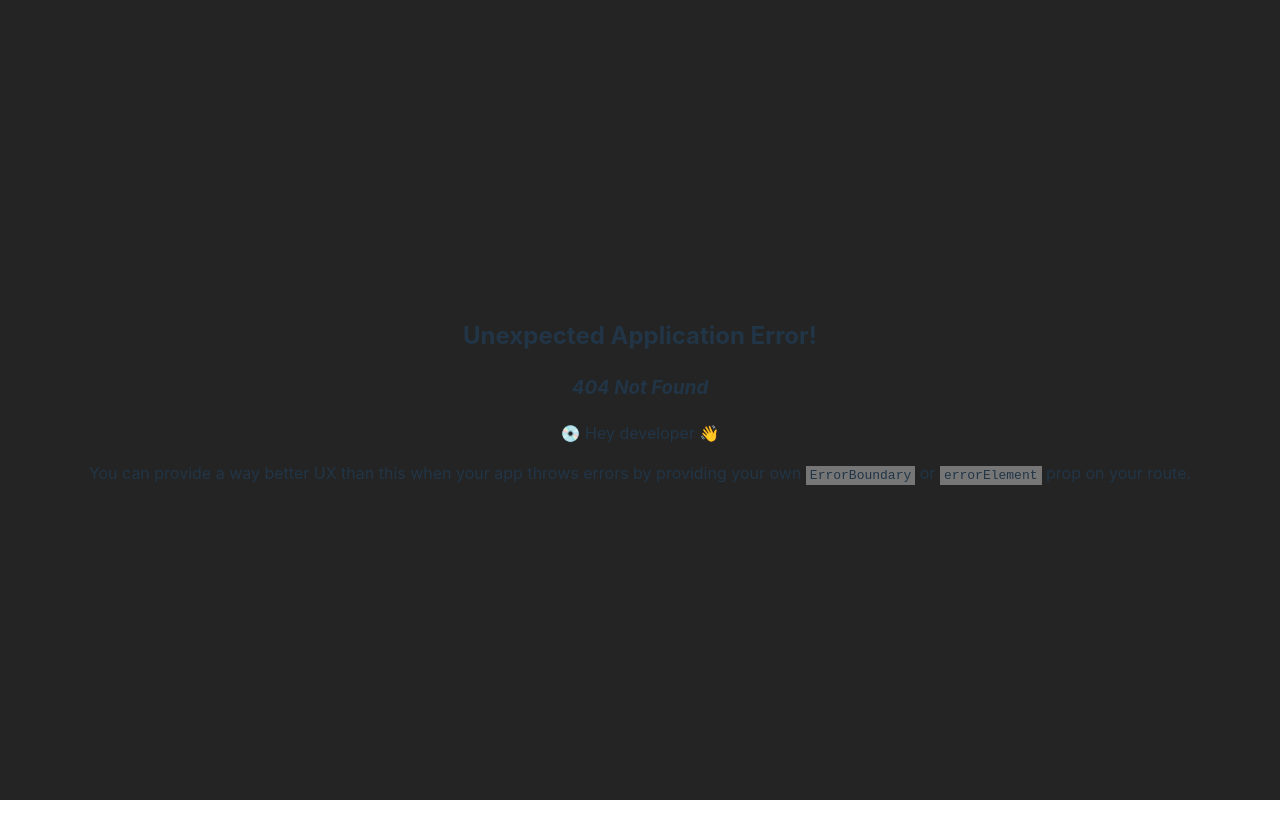
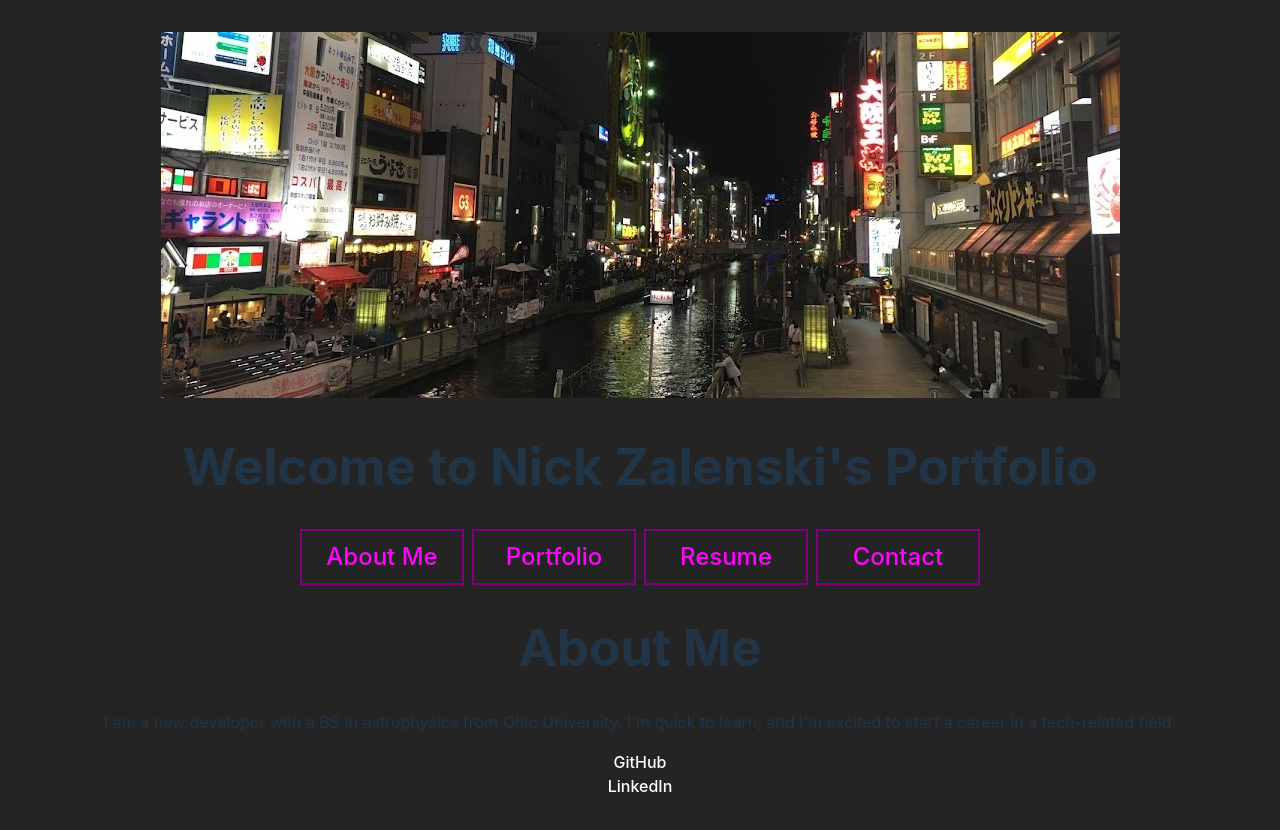
Before and after one commit to ElBoyTM/React-Portfolio, a React (Vite) app in the folder Develop/: page /AboutMe in a window 1280 px wide. Before the commit this address had no page. Before the commit the page ends 800 px from the top, so only its background shows below. Built offline with nearby package versions, Linux system fonts and the light colour scheme.

Commit message:
fleshed out AboutMe and fixed glitch with link to it

```diff
--- a/Develop/src/main.jsx
+++ b/Develop/src/main.jsx
@@ -15,6 +15,7 @@ const router = createBrowserRouter([
     children: [
       {
         index: true,
+        path: '/AboutMe',
         element: <AboutMe />,
       },
       {
--- a/Develop/src/pages/AboutMe.jsx
+++ b/Develop/src/pages/AboutMe.jsx
@@ -3,7 +3,7 @@ export default function AboutMe() {
         <div>
             <h1>About Me</h1>
             <p>
-                I am a new developer with a BS in astrophysics from Ohio University.
+                I am a new developer with a BS in astrophysics from Ohio University. I'm quick to learn, and I'm excited to start a career in a tech-related field.
             </p>
             </div>
     );
```
